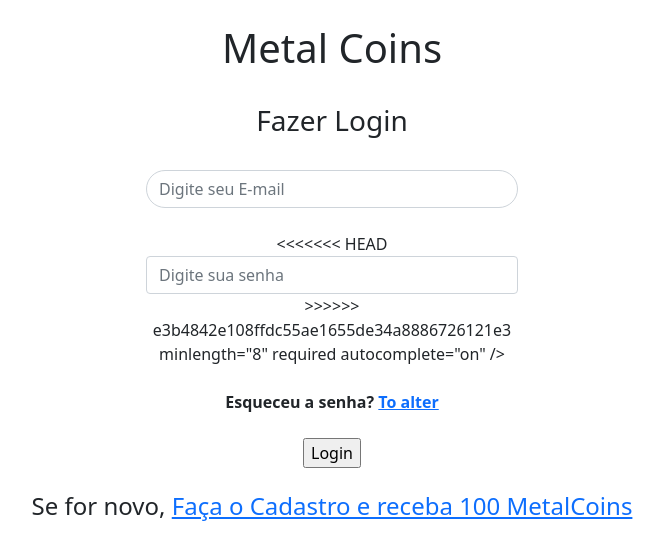
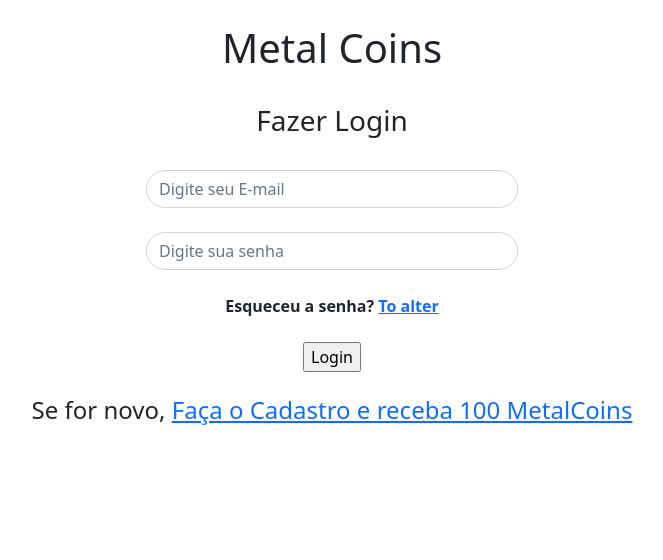
Before and after one commit to gladsonsimoes/MetalCoins, a PHP site: page /login.php in a window 1280 px wide. Shown: the top 560 px of the page, without its empty margins (308-971 px from the left). Run offline with PHP 8.4, Linux system fonts and the light colour scheme.

Commit message:
removi codigo bugado de alteracao

```diff
--- a/login.php
+++ b/login.php
@@ -35,11 +35,9 @@ include_once('./database/conexao.php');
             <br>
             <div class="form-group form-row">
                 <div class="col-4">
-<<<<<<< HEAD
-                    <input type="password" name="password" class="form-control" placeholder="Digite sua senha"
-=======
+
                     <input type="password" name="password" class=" form-control rounded-pill" placeholder="Digite sua senha"
->>>>>>> e3b4842e108ffdc55ae1655de34a8886726121e3
+
                         minlength="8" required autocomplete="on" />
                 </div>
             </div>
```
